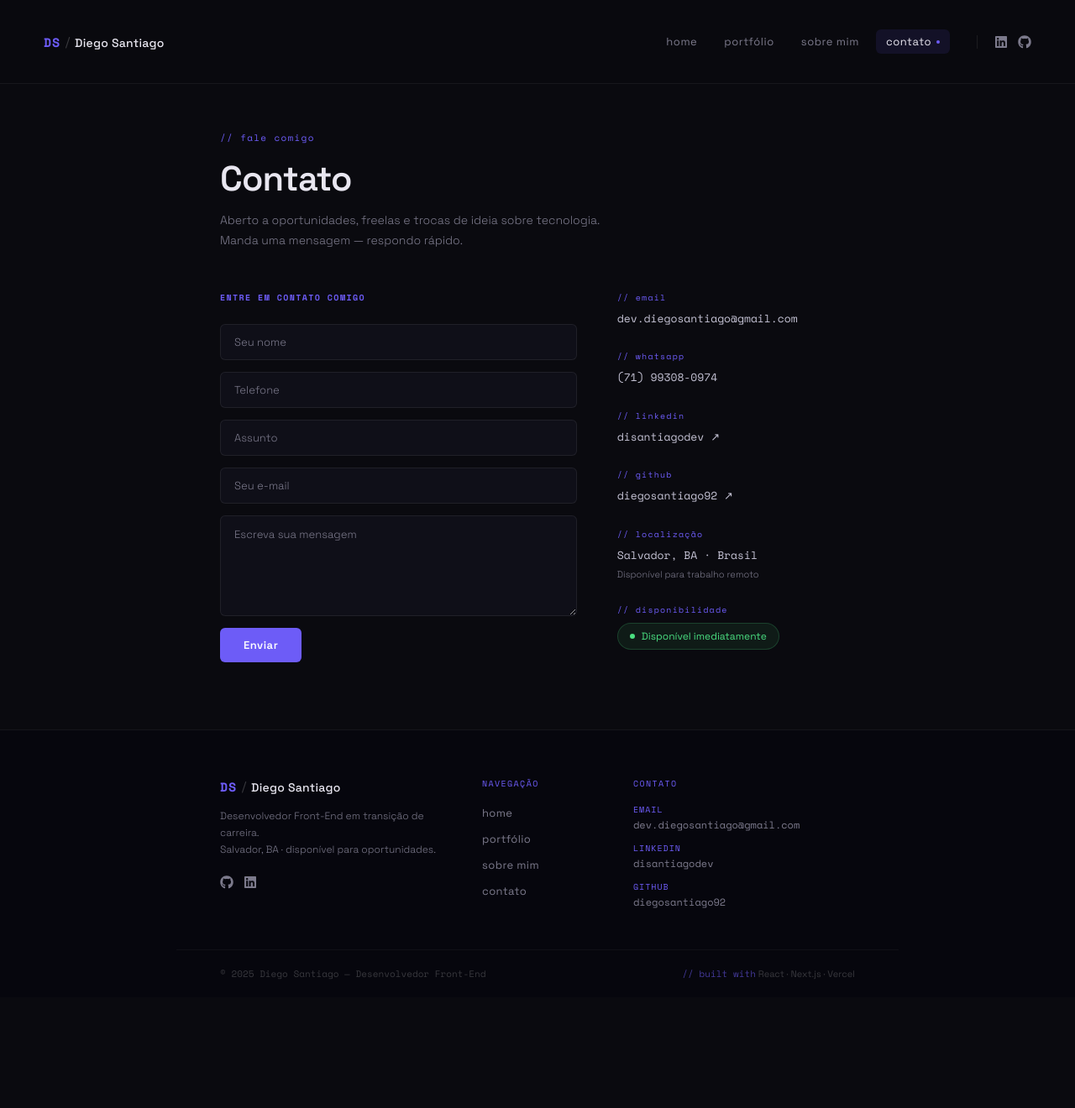
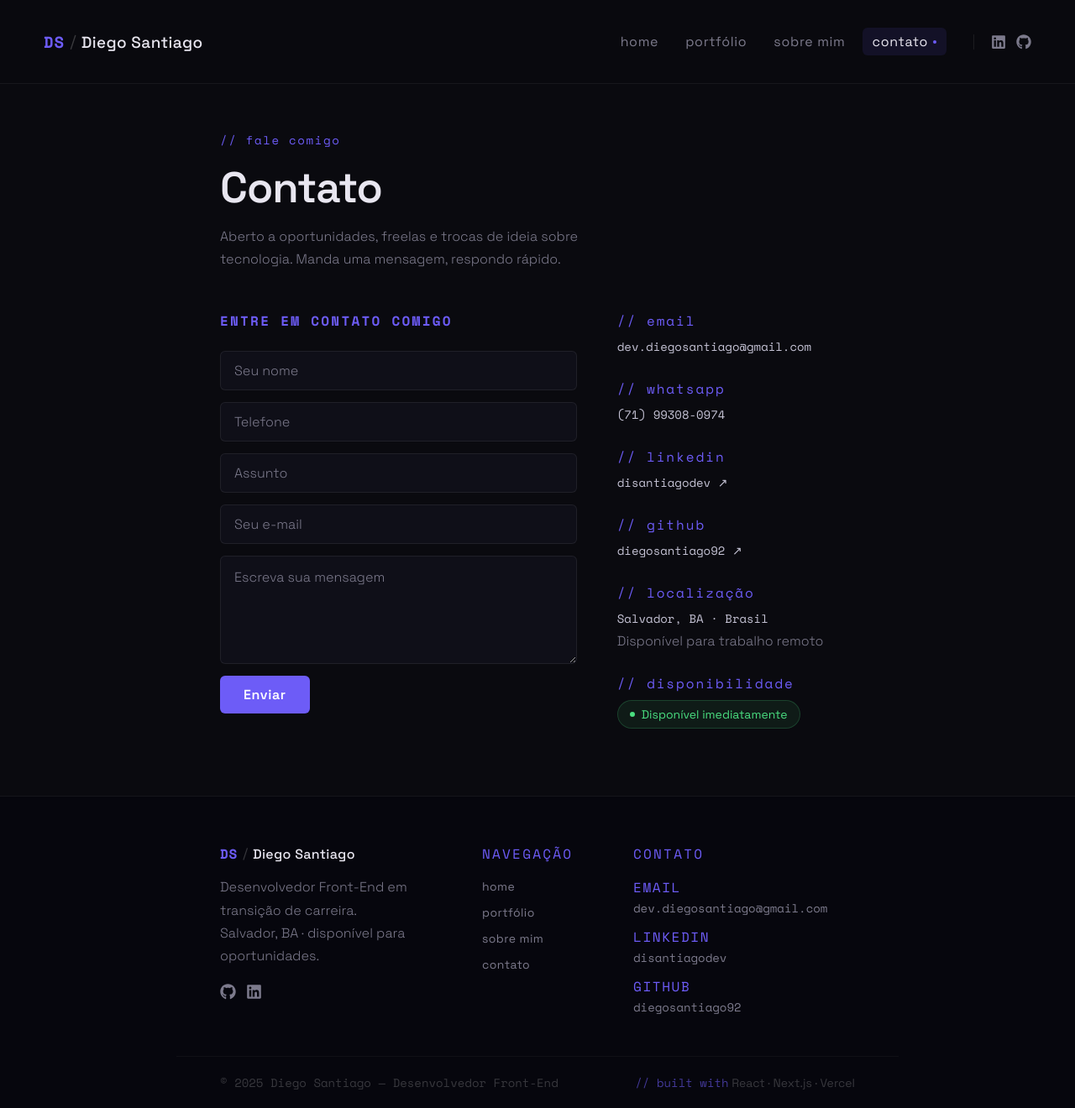
Before and after one commit to diegosantiago92/portfolio-site, a Next.js app: page /contato in a window 1280 px wide. Shown: the whole page at 84% size. Before the commit the page ends 1188 px from the top, so only its background shows below. Built offline with nearby package versions, Linux system fonts and the light colour scheme.

Commit message:
Estilização: Aumento do tamanho da fonte em vários componentes para melhorar a legibilidade e consistência visual.

```diff
--- a/src/app/contato/contato.module.css
+++ b/src/app/contato/contato.module.css
@@ -12,14 +12,14 @@
 
 .mono {
   font-family: 'Space Mono', monospace;
-  font-size: 11px;
+  font-size: 14px;
   color: var(--roxo);
   letter-spacing: 0.12em;
   margin-bottom: 14px;
 }
 
 .titulo {
-  font-size: clamp(1.8rem, 4vw, 2.6rem);
+  font-size: clamp(2.8rem, 4vw, 3.6rem);
   font-weight: 600;
   letter-spacing: -0.02em;
   color: var(--text-primary);
@@ -27,7 +27,7 @@
 }
 
 .subtitulo {
-  font-size: 14px;
+  font-size: 16px;
   color: var(--text-muted);
   font-weight: 300;
   max-width: 460px;
@@ -65,14 +65,14 @@
 
 .info_label {
   font-family: 'Space Mono', monospace;
-  font-size: 10px;
+  font-size: 16px;
   color: var(--roxo);
   letter-spacing: 0.12em;
   margin-bottom: 4px;
 }
 
 .info_val {
-  font-size: 13px;
+  font-size: 14px;
   color: var(--text-mid);
   text-decoration: none;
   font-family: 'Space Mono', monospace;
@@ -85,7 +85,7 @@
 }
 
 .info_sub {
-  font-size: 11px;
+  font-size: 16px;
   color: var(--text-muted);
   font-weight: 300;
   margin-top: 2px;
@@ -95,7 +95,7 @@
   display: inline-flex;
   align-items: center;
   gap: 8px;
-  font-size: 12px;
+  font-size: 14px;
   color: #4ade80;
   background: rgba(74, 222, 128, 0.08);
   border: 1px solid rgba(74, 222, 128, 0.2);
--- a/src/app/contato/page.jsx
+++ b/src/app/contato/page.jsx
@@ -11,7 +11,7 @@ export default function ContatoPage() {
         <h1 className={estilos.titulo}>Contato</h1>
         <p className={estilos.subtitulo}>
           Aberto a oportunidades, freelas e trocas de ideia sobre tecnologia.
-          Manda uma mensagem — respondo rápido.
+          Manda uma mensagem, respondo rápido.
         </p>
       </section>
 
--- a/src/app/page.module.css
+++ b/src/app/page.module.css
@@ -33,7 +33,7 @@
   top: 0;
   right: 0;
   font-family: 'Space Mono', monospace;
-  font-size: 10px;
+  font-size: 13px;
   color: rgba(255, 255, 255, 0.18);
   text-align: right;
   line-height: 2;
@@ -43,7 +43,7 @@
 /* Mono label */
 .mono {
   font-family: 'Space Mono', monospace;
-  font-size: 11px;
+  font-size: 14px;
   color: var(--roxo);
   letter-spacing: 0.12em;
   margin-bottom: 20px;
@@ -53,7 +53,7 @@
 
 /* Nome principal */
 .nome {
-  font-size: clamp(2.5rem, 6vw, 3.5rem);
+  font-size: clamp(3.5rem, 6vw, 4.5rem);
   font-weight: 600;
   line-height: 1.05;
   letter-spacing: -0.03em;
@@ -69,7 +69,7 @@
 
 /* Subtítulo */
 .sub {
-  font-size: 14px;
+  font-size: 16px;
   color: var(--text-muted);
   margin-top: 16px;
   font-weight: 300;
@@ -90,7 +90,7 @@
 }
 
 .badge {
-  font-size: 11px;
+  font-size: 14px;
   font-family: 'Space Mono', monospace;
   padding: 5px 12px;
   border-radius: 4px;
@@ -118,7 +118,7 @@
   background: var(--roxo);
   color: #fff;
   border-radius: 6px;
-  font-size: 13px;
+  font-size: 14px;
   font-weight: 600;
   text-decoration: none;
   letter-spacing: 0.02em;
@@ -134,7 +134,7 @@
   background: transparent;
   color: var(--text-roxo);
   border-radius: 6px;
-  font-size: 13px;
+  font-size: 14px;
   font-weight: 500;
   text-decoration: none;
   border: 1px solid var(--roxo-border);
@@ -158,7 +158,7 @@
 
 .social_link {
   font-family: 'Space Mono', monospace;
-  font-size: 11px;
+  font-size: 14px;
   color: var(--text-muted);
   text-decoration: none;
   letter-spacing: 0.06em;
--- a/src/app/portfolio/Portfolio.module.css
+++ b/src/app/portfolio/Portfolio.module.css
@@ -12,14 +12,14 @@
 
 .mono {
   font-family: 'Space Mono', monospace;
-  font-size: 11px;
+  font-size: 14px;
   color: var(--roxo);
   letter-spacing: 0.12em;
   margin-bottom: 14px;
 }
 
 .titulo {
-  font-size: clamp(1.8rem, 4vw, 2.6rem);
+  font-size: clamp(2.8rem, 4vw, 3.6rem);
   font-weight: 600;
   letter-spacing: -0.02em;
   color: var(--text-primary);
@@ -27,7 +27,7 @@
 }
 
 .subtitulo {
-  font-size: 14px;
+  font-size: 16px;
   color: var(--text-muted);
   font-weight: 300;
   max-width: 500px;
@@ -46,7 +46,7 @@
 
 .sec_num {
   font-family: 'Space Mono', monospace;
-  font-size: 11px;
+  font-size: 16px;
   color: var(--roxo);
 }
 
@@ -117,14 +117,14 @@
 .card_tag {
   display: block;
   font-family: 'Space Mono', monospace;
-  font-size: 10px;
+  font-size: 12px;
   color: var(--roxo);
   margin-bottom: 10px;
   letter-spacing: 0.1em;
 }
 
 .card_titulo {
-  font-size: 18px;
+  font-size: 20px;
   font-weight: 600;
   margin-bottom: 8px;
   letter-spacing: -0.01em;
@@ -132,12 +132,12 @@
 }
 
 .titulo_roxo {
-  font-size: 15px;
+  font-size: 20px;
   color: var(--text-roxo);
 }
 
 .card_desc {
-  font-size: 12px;
+  font-size: 14px;
   color: var(--text-muted);
   line-height: 1.65;
   margin-bottom: 16px;
@@ -151,7 +151,7 @@
 }
 
 .chip {
-  font-size: 10px;
+  font-size: 13px;
   font-family: 'Space Mono', monospace;
   background: var(--roxo-light);
   color: var(--text-roxo);
--- a/src/app/sobre/Sobre.module.css
+++ b/src/app/sobre/Sobre.module.css
@@ -12,14 +12,14 @@
 
 .mono {
   font-family: 'Space Mono', monospace;
-  font-size: 11px;
+  font-size: 14px;
   color: var(--roxo);
   letter-spacing: 0.12em;
   margin-bottom: 14px;
 }
 
 .titulo {
-  font-size: clamp(1.8rem, 4vw, 2.6rem);
+  font-size: clamp(2.8rem, 4vw, 3.6rem);
   font-weight: 600;
   letter-spacing: -0.02em;
   color: var(--text-primary);
@@ -45,12 +45,12 @@
 
 .sec_num {
   font-family: 'Space Mono', monospace;
-  font-size: 11px;
+  font-size: 16px;
   color: var(--roxo);
 }
 
 .sec_label {
-  font-size: 13px;
+  font-size: 16px;
   font-weight: 500;
   letter-spacing: 0.12em;
   text-transform: uppercase;
@@ -74,7 +74,7 @@
   padding: 8px 16px;
   border-radius: 6px;
   border: 1px solid var(--border-card);
-  font-size: 13px;
+  font-size: 16px;
   color: var(--text-mid);
   font-weight: 400;
   transition: border-color 0.2s, color 0.2s;
@@ -101,7 +101,7 @@
 
 /* Texto */
 .sobre_texto {
-  font-size: 14px;
+  font-size: 18px;
   color: var(--text-muted);
   line-height: 1.85;
   font-weight: 300;
@@ -127,7 +127,7 @@
   margin-top: 28px;
   background: var(--roxo-light);
   border-radius: 0 6px 6px 0;
-  font-size: 13px;
+  font-size: 16px;
   color: var(--text-roxo);
   line-height: 1.7;
   font-style: italic;
@@ -152,7 +152,7 @@
 
 .tabela td {
   padding: 10px 0;
-  font-size: 12px;
+  font-size: 14px;
   font-family: 'Space Mono', monospace;
 }
 
--- a/src/componentes/FormularioContato/FormularioContato.module.css
+++ b/src/componentes/FormularioContato/FormularioContato.module.css
@@ -8,7 +8,7 @@
 
 .titulo {
   font-family: 'Space Mono', monospace;
-  font-size: 10px;
+  font-size: 16px;
   color: var(--roxo);
   letter-spacing: 0.14em;
   text-transform: uppercase;
@@ -29,7 +29,7 @@
   background: var(--bg-card);
   border: 1px solid var(--border-card);
   border-radius: 6px;
-  font-size: 13px;
+  font-size: 16px;
   font-family: 'Space Grotesk', sans-serif;
   color: var(--text-primary);
   transition: border-color 0.2s, background 0.2s;
@@ -59,7 +59,7 @@
   background: var(--roxo);
   color: #fff;
   font-family: 'Space Grotesk', sans-serif;
-  font-size: 13px;
+  font-size: 16px;
   font-weight: 600;
   border: none;
   border-radius: 6px;
@@ -80,7 +80,7 @@
 
 .status {
   margin-top: 14px;
-  font-size: 12px;
+  font-size: 16px;
   font-family: 'Space Mono', monospace;
   color: #4ade80;
   letter-spacing: 0.06em;
--- a/src/componentes/Rodape/Rodape.module.css
+++ b/src/componentes/Rodape/Rodape.module.css
@@ -25,7 +25,7 @@
 
 .logo_ds {
   font-family: 'Space Mono', monospace;
-  font-size: 15px;
+  font-size: 16px;
   font-weight: 700;
   color: var(--roxo);
   letter-spacing: 0.05em;
@@ -33,19 +33,19 @@
 
 .logo_slash {
   font-family: 'Space Mono', monospace;
-  font-size: 15px;
+  font-size: 16px;
   color: rgba(255, 255, 255, 0.2);
 }
 
 .logo_nome {
-  font-size: 14px;
+  font-size: 16px;
   font-weight: 500;
   color: var(--text-primary);
   letter-spacing: 0.02em;
 }
 
 .tagline {
-  font-size: 12px;
+  font-size: 16px;
   color: var(--text-muted);
   line-height: 1.7;
   font-weight: 300;
@@ -59,7 +59,7 @@
 }
 
 .social_icon {
-  font-size: 16px;
+  font-size: 19px;
   color: var(--text-muted);
   text-decoration: none;
   display: flex;
@@ -74,7 +74,7 @@
 /* ── Colunas ─────────────────────────────────────────── */
 .col_title {
   font-family: 'Space Mono', monospace;
-  font-size: 10px;
+  font-size: 16px;
   color: var(--roxo);
   letter-spacing: 0.14em;
   text-transform: uppercase;
@@ -90,7 +90,7 @@
 }
 
 .nav_link {
-  font-size: 13px;
+  font-size: 14px;
   color: var(--text-muted);
   text-decoration: none;
   transition: color 0.2s;
@@ -112,7 +112,7 @@
   display: flex;
   flex-direction: column;
   gap: 2px;
-  font-size: 12px;
+  font-size: 14px;
   color: var(--text-muted);
   text-decoration: none;
   transition: color 0.2s;
@@ -124,7 +124,7 @@
 }
 
 .contato_label {
-  font-size: 10px;
+  font-size: 16px;
   color: var(--roxo);
   letter-spacing: 0.1em;
   text-transform: uppercase;
@@ -144,13 +144,13 @@
 }
 
 .creditos {
-  font-size: 11px;
+  font-size: 14px;
   color: rgba(255, 255, 255, 0.2);
   font-family: 'Space Mono', monospace;
 }
 
 .built {
-  font-size: 11px;
+  font-size: 14px;
   color: rgba(255, 255, 255, 0.2);
   font-family: 'Space Grotesk', sans-serif;
 }
--- a/src/componentes/Topo/Topo.module.css
+++ b/src/componentes/Topo/Topo.module.css
@@ -27,7 +27,7 @@
 
 .logo_ds {
   font-family: 'Space Mono', monospace;
-  font-size: 15px;
+  font-size: 19px;
   font-weight: 700;
   color: var(--roxo);
   letter-spacing: 0.05em;
@@ -35,13 +35,13 @@
 
 .logo_slash {
   font-family: 'Space Mono', monospace;
-  font-size: 15px;
+  font-size: 19px;
   color: rgba(255, 255, 255, 0.2);
 }
 
 .logo_nome {
   font-family: 'Space Grotesk', sans-serif;
-  font-size: 14px;
+  font-size: 19px;
   font-weight: 500;
   color: var(--text-primary);
   letter-spacing: 0.02em;
@@ -65,7 +65,7 @@
 .link {
   position: relative;
   font-family: 'Space Grotesk', sans-serif;
-  font-size: 13px;
+  font-size: 16px;
   font-weight: 400;
   color: var(--text-muted);
   text-decoration: none;
@@ -106,7 +106,7 @@
 }
 
 .social_icon {
-  font-size: 16px;
+  font-size: 18px;
   color: var(--text-muted);
   text-decoration: none;
   transition: color 0.2s;
@@ -202,7 +202,7 @@
   }
 
   .link {
-    font-size: 15px;
+    font-size: 16px;
     padding: 10px 12px;
     width: 100%;
   }
```
